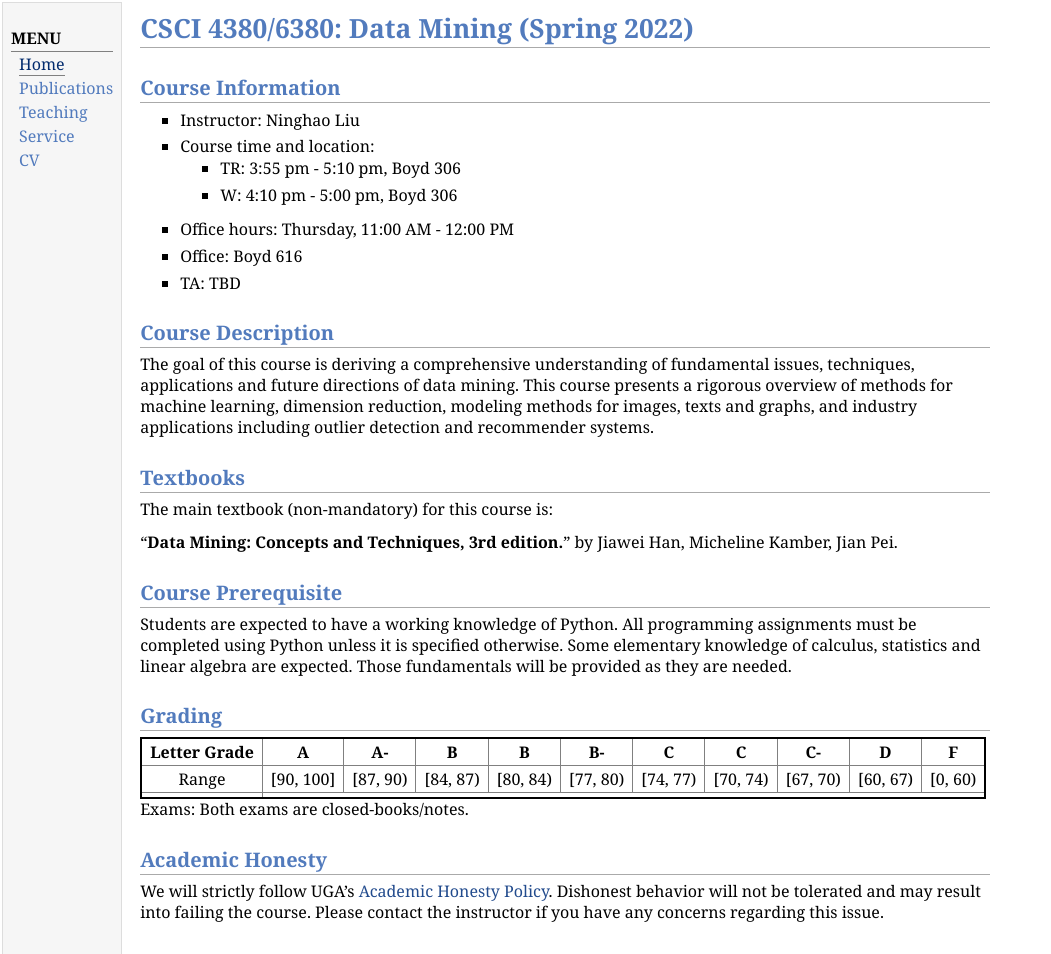
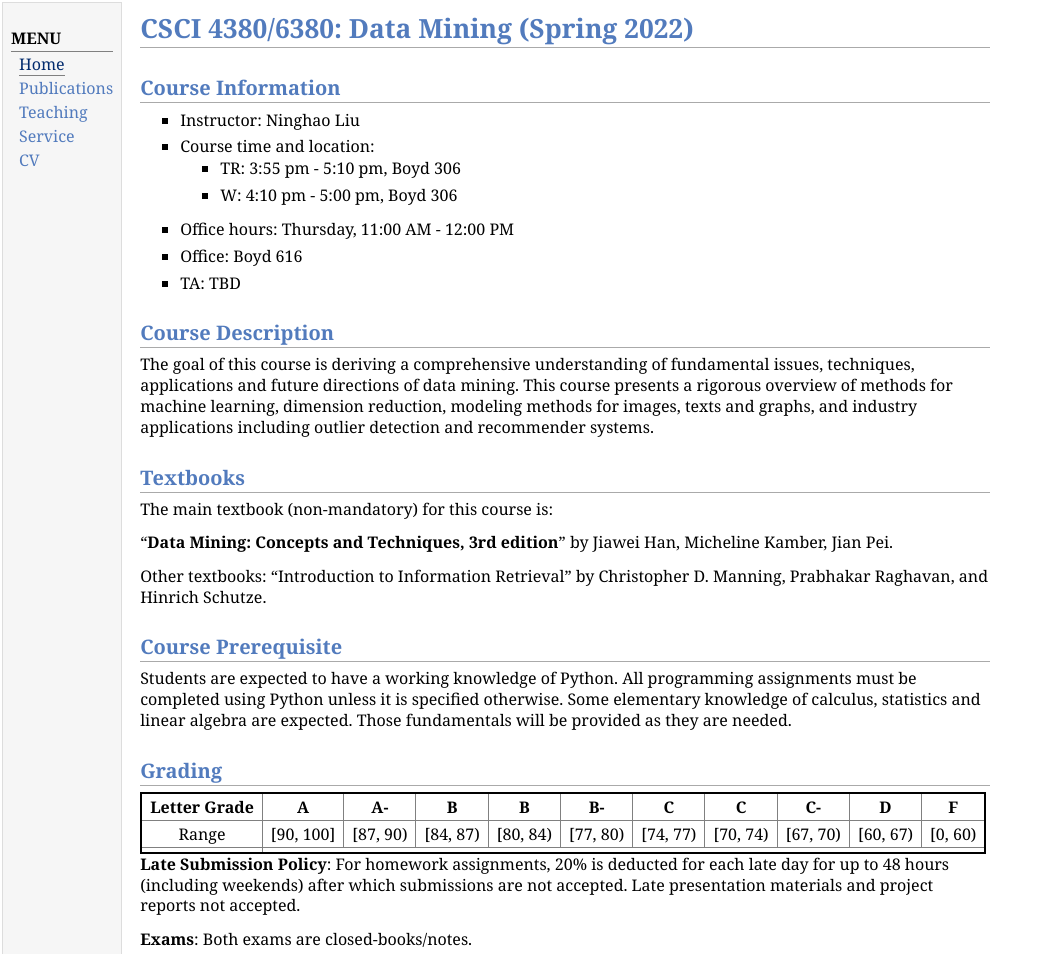
Before and after one commit to ninghaohello/ninghaohello.github.io, a plain HTML site: page Course_Spring2022.html in a window 1280 px wide. Shown: the top 954 px of the page, without its empty margins (0-1051 px from the left). Drawn offline with Linux system fonts and the light colour scheme.

Commit message:
Add files via upload

```diff
--- a/Course_Spring2022.html
+++ b/Course_Spring2022.html
@@ -42,7 +42,9 @@
 <p>The goal of this course is deriving a comprehensive understanding of fundamental issues, techniques, applications and future directions of data mining. This course presents a rigorous overview of methods for machine learning, dimension reduction, modeling methods for images, texts and graphs, and industry applications including outlier detection and recommender systems.</p>
 <h2>Textbooks</h2>
 <p>The main textbook (non-mandatory) for this course is:</p>
-<p>&ldquo;<b>Data Mining: Concepts and Techniques, 3rd edition.</b>&rdquo; by Jiawei Han, Micheline Kamber, Jian Pei.</p>
+<p>&ldquo;<b>Data Mining: Concepts and Techniques, 3rd edition</b>&rdquo; by Jiawei Han, Micheline Kamber, Jian Pei.</p>
+<p>Other textbooks:
+&ldquo;Introduction to Information Retrieval&rdquo; by Christopher D. Manning, Prabhakar Raghavan, and Hinrich Schutze.</p>
 <h2>Course Prerequisite</h2>
 <p>Students are expected to have a working knowledge of Python. All programming assignments must be completed using Python unless it is specified otherwise. Some elementary knowledge of calculus, statistics and linear algebra are expected. Those fundamentals will be provided as they are needed.</p>
 <h2>Grading</h2>
@@ -51,7 +53,8 @@
 <tr class="r2"><td class="c1">Range    </td><td class="c2"> [90, 100] </td><td class="c3"> [87, 90) </td><td class="c4"> [84, 87) </td><td class="c5"> [80, 84) </td><td class="c6"> [77, 80) </td><td class="c7"> [74, 77) </td><td class="c8"> [70, 74) </td><td class="c9"> [67, 70) </td><td class="c10"> [60, 67) </td><td class="c11"> [0, 60) </td></tr>
 <tr class="r3"><td class="c1">
 </td></tr></table>
-<p>Exams: Both exams are closed-books/notes.</p>
+<p><b>Late Submission Policy</b>: For homework assignments, 20% is deducted for each late day for up to 48 hours (including weekends) after which submissions are not accepted. Late presentation materials and project reports not accepted.</p>
+<p><b>Exams</b>: Both exams are closed-books/notes.</p>
 <h2>Academic Honesty</h2>
 <p>We will strictly follow UGA’s <a href="https://honesty.uga.edu/Academic-Honesty-Policy/Introduction/">Academic Honesty Policy</a>. Dishonest behavior will not be tolerated and may result into failing the course. Please contact the instructor if you have any concerns regarding this issue.</p>
 <h2>Course Schedule (Tentative)</h2>
@@ -110,7 +113,7 @@
 </td></tr></table>
 <div id="footer">
 <div id="footer-text">
-Page generated 2022-01-11 01:14:33 Eastern Standard Time, by <a href="http://jemdoc.jaboc.net/">jemdoc</a>.
+Page generated 2022-01-11 01:21:57 Eastern Standard Time, by <a href="http://jemdoc.jaboc.net/">jemdoc</a>.
 </div>
 </div>
 </td>
```
